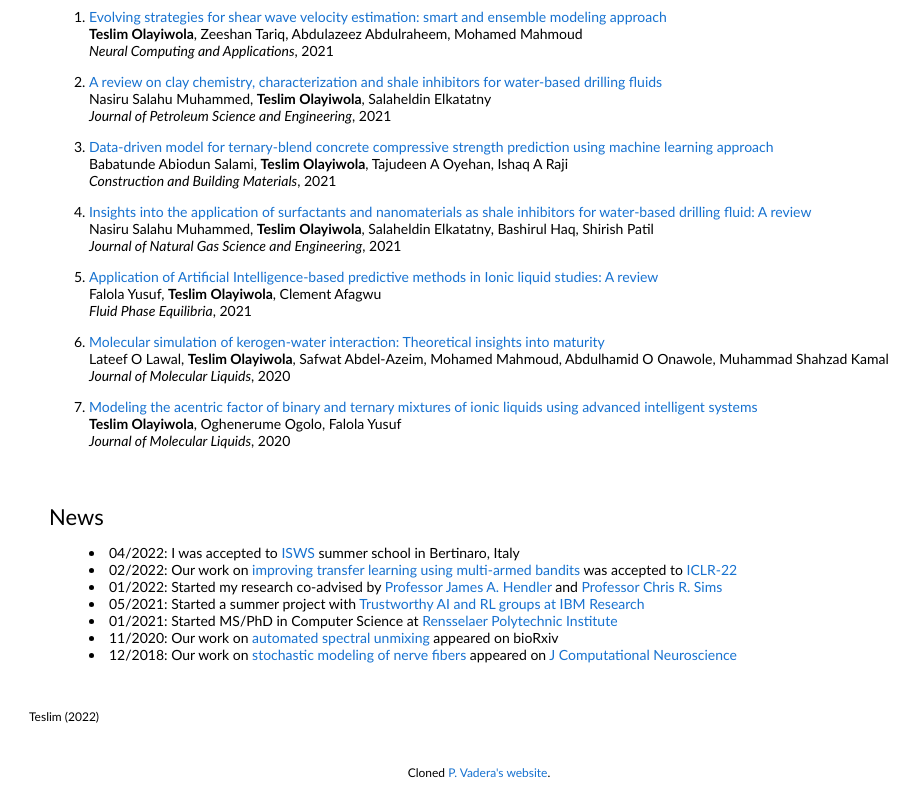
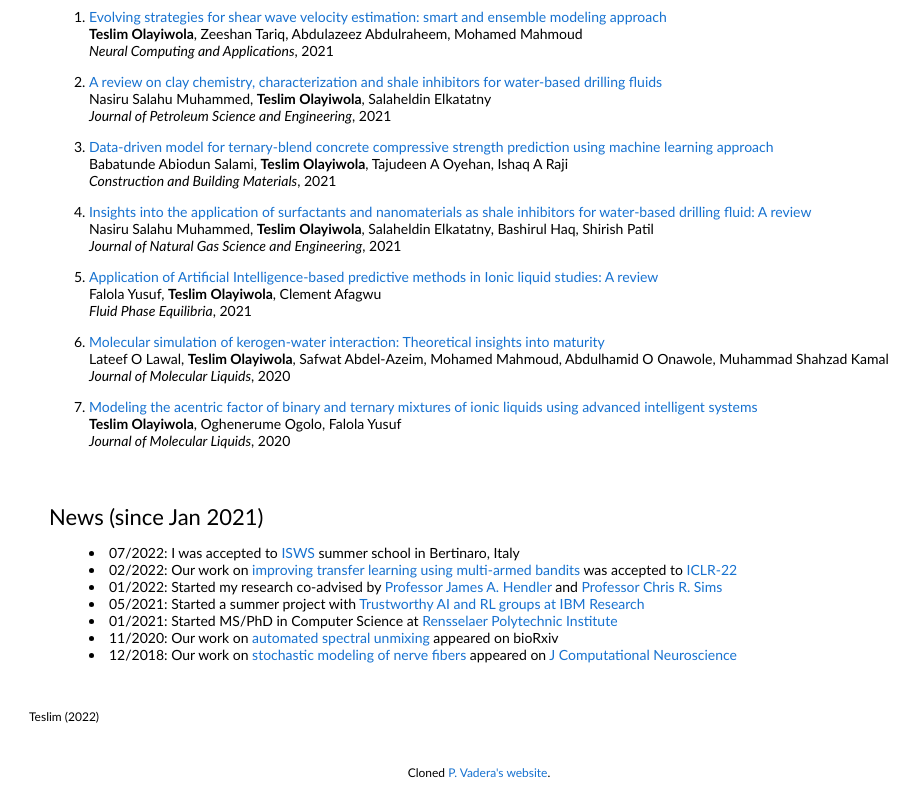
Before and after one commit to EnthusiasticTeslim/enthusiasticteslim.github.io, a plain HTML site: page index.html in a window 1280 px wide. Shown: the part 558-1358 px from the top of the page, without its empty margins (161-1080 px from the left). Drawn offline with Linux system fonts and the light colour scheme.

Commit message:
Update index.html

```diff
--- a/index.html
+++ b/index.html
@@ -105,9 +105,9 @@
        <table style="width:100%;border:0px;border-spacing:0px;border-collapse:separate;margin-right:auto;margin-left:auto;"><tbody>
                     <tr>
                     <td style="padding:20px;width:100%;vertical-align:middle">
-                      <heading>News</heading>
+                      <heading>News (since Jan 2021)</heading>
                       <p>
-                        <ul><li style="list-style-position:inside;margin:0;padding:0;text-align:left;">04/2022: I was accepted to <a href="http://2022.semanticwebschool.org", target="_blank">ISWS </a>summer school in Bertinaro, Italy</li>
+                        <ul><li style="list-style-position:inside;margin:0;padding:0;text-align:left;">07/2022: I was accepted to <a href="http://2022.semanticwebschool.org", target="_blank">ISWS </a>summer school in Bertinaro, Italy</li>
                           <li style="list-style-position:inside;margin:0;padding:0;text-align:left;">02/2022: Our work on <a href="https://arxiv.org/abs/2202.01011", target="_blank">improving transfer learning using multi-armed bandits</a> was accepted to <a href="https://www.iclr.cc/", target="_blank">ICLR-22</a></li>
                           <li style="list-style-position:inside;margin:0;padding:0;text-align:left;">01/2022: Started my research co-advised by <a href="https://scholar.google.com/citations?user=JNPbTdIAAAAJ&hl=en" target="_blank">Professor James A. Hendler </a> and <a href="https://scholar.google.com/citations?user=Z_rAu6sAAAAJ&hl=en" target="_blank">Professor Chris R. Sims</a></li>
                           <li style="list-style-position:inside;margin:0;padding:0;text-align:left;">05/2021: Started a summer project with <a href="https://research.ibm.com/", target="_blank">Trustworthy AI and RL groups at IBM Research</a></li>
```
